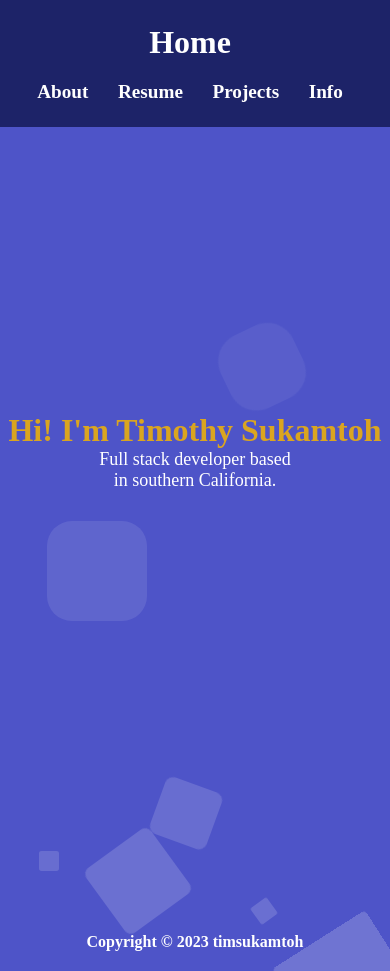
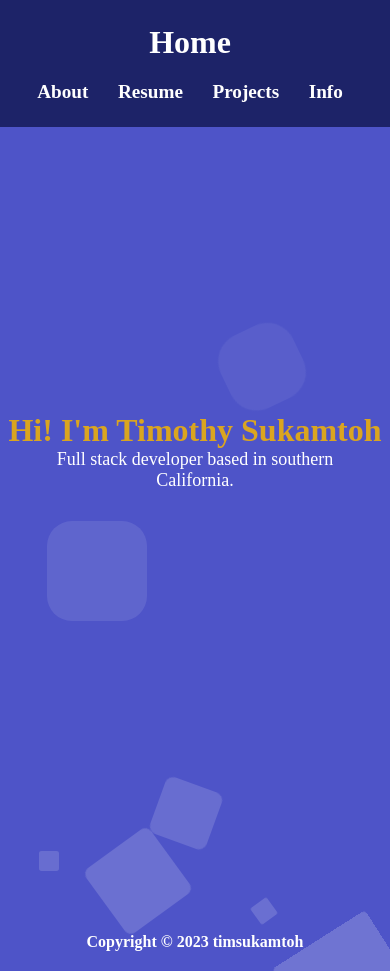
Before and after one commit to timsukamtoh/personal-website, a plain HTML site: page index.html in a window 390 px wide. Drawn offline with Linux system fonts and the light colour scheme.

Commit message:
wider text for smaller screens

```diff
--- a/style.css
+++ b/style.css
@@ -316,6 +316,7 @@ a:hover {
     }
     .info{
         font-size: large;
+        min-width:75vw ;
     }
     .headshot{
         width: 30vw;
```
